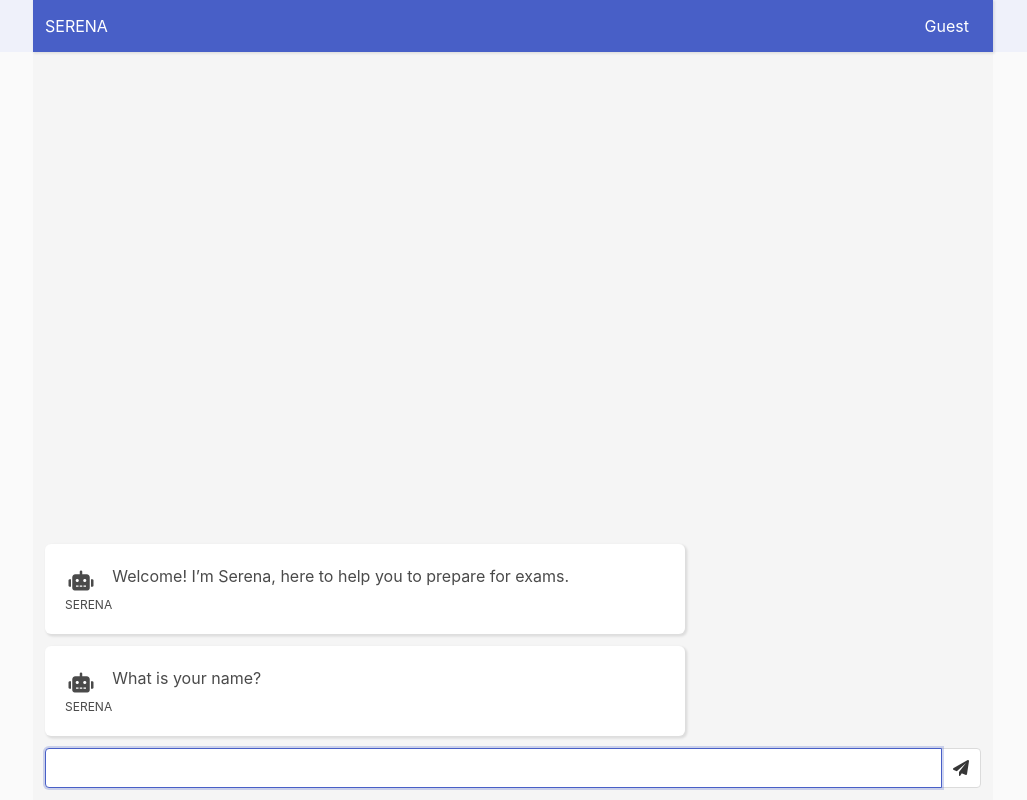
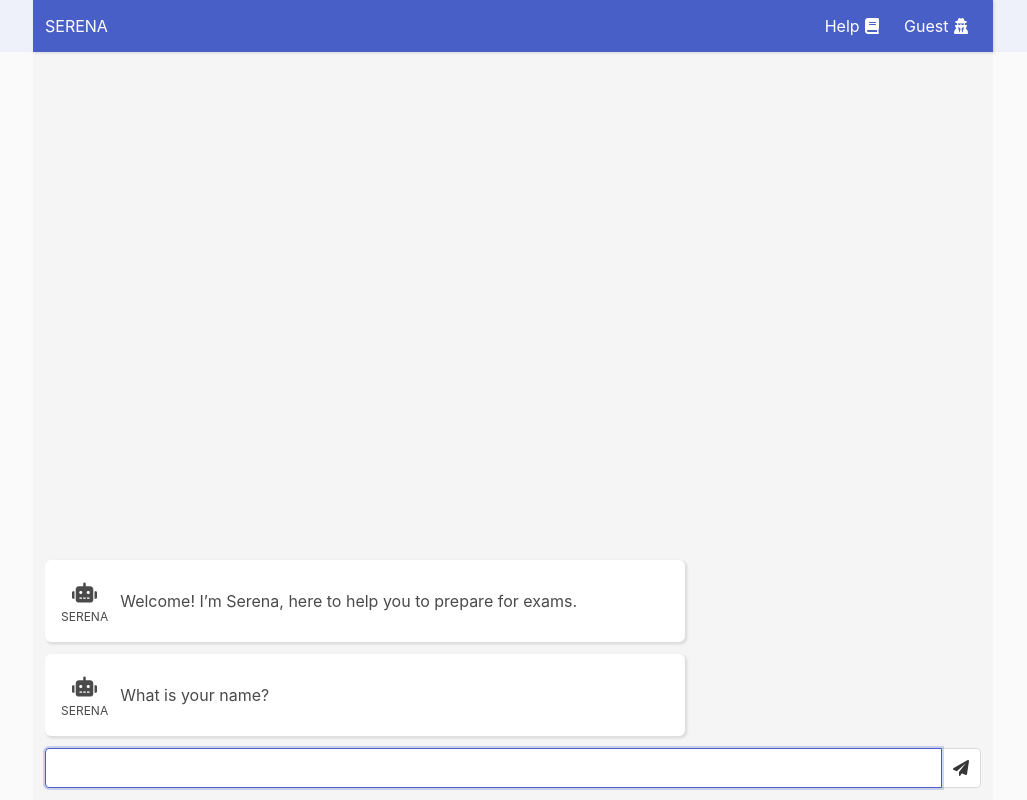
Before and after one commit to ysenarath/SERENA, a Flask app: page / in a window 1280 px wide. Shown: the whole page, without its empty margins (127-1154 px from the left). Run offline with Flask 2, Linux system fonts and the light colour scheme.

Commit message:
Add help modal

```diff
--- a/static/assets/js/navbar.js
+++ b/static/assets/js/bulma.js
@@ -16,3 +16,23 @@ document.addEventListener('DOMContentLoaded', () => {
         });
     }
 });
+
+document.querySelector('a#open-modal').addEventListener('click', function (event) {
+    event.preventDefault();
+    let modal = document.querySelector('.modal');  // assuming you have only 1
+    let html = document.querySelector('html');
+    modal.classList.add('is-active');
+    html.classList.add('is-clipped');
+
+    modal.querySelector('.modal-background').addEventListener('click', function (e) {
+        e.preventDefault();
+        modal.classList.remove('is-active');
+        html.classList.remove('is-clipped');
+    });
+
+    modal.querySelector('.modal-close').addEventListener('click', function (e) {
+        e.preventDefault();
+        modal.classList.remove('is-active');
+        html.classList.remove('is-clipped');
+    });
+});
--- a/templates/_navbar.html
+++ b/templates/_navbar.html
@@ -14,13 +14,17 @@
         <div id="navMenu" class="navbar-menu">
             <div class="navbar-end mr-3">
                 <div class="navbar-item">
+                    <a id="open-modal" class="has-text-white" href="javascript:void(0);">
+                        Help <span class="icon"><i class="fas fa-book"></i></span>
+                    </a>
+                </div>
+                <div class="navbar-item">
                     <a class="has-text-white" href="{{ url_for('logout') }}"
                        up-submit up-target=".chat-history, .navbar-username #userInput">
                         {% if state['username'] is defined and state['username'] is not none %}
-                            {{ state['username'] }}
-                            <span class="icon ml-1"><i class="fas fa-sign-out-alt"></i></span>
+                            {{ state['username'] }} <span class="icon"><i class="fas fa-sign-out-alt"></i></span>
                         {% else %}
-                            Guest
+                            Guest <span class="icon"><i class="fas fa-user-secret"></i></span>
                         {% endif %}
                     </a>
                 </div>
--- /dev/null
+++ b/templates/help.html
@@ -0,0 +1,9 @@
+<div class="modal">
+    <div class="modal-background"></div>
+    <div class="modal-content">
+        <h1>Help</h1>
+        <p>How to chat?</p>
+        <p>You just have to enter the prompt at end of the page.</p>
+    </div>
+    <button class="modal-close is-large" aria-label="close"></button>
+</div>
--- a/templates/index.html
+++ b/templates/index.html
@@ -1,24 +1,18 @@
 {% extends 'layouts/default.html' %}
 
-{% block body %}
-    <section class="hero is-fullheight-with-navbar has-background-white-bis">
-        <div class="hero-body p-0">
-            <div class="container is-max-desktop has-background-white-ter">
-                <div id="chatHistory" class="chat-history py-3 p-0 m-0">
-                    {% for message in history %}
-                        <div class="columns m-0 {% if message['author'] == 'user' %}is-justify-content-end{% endif %}">
-                            <div class="column is-two-thirds mx-3 mt-3 p-0">
+{% macro render_default(message, loop) %}
     {% if 'text' in message %}
-                                    <div class="box mb-0 is-flex is-flex-direction-row {% if message['author'] == 'user' %}has-background-link-light{% endif %}">
+        <div class="box p-4 mb-0 is-flex is-flex-direction-row is-align-items-center
+            {% if message['author'] == 'user' %}has-background-link-light{% endif %}">
             {% if message['author'] != 'user' %}
-                                            <div class="is-flex is-flex-direction-column has-text-centered">
+                <div class="is-flex is-flex-direction-column is-align-items-center mr-3">
                     <span class="icon is-medium"><i class="fas fa-lg fa-robot has-text-centered"></i></span>
                     <p class="is-size-7">SERENA</p>
                 </div>
             {% endif %}
             <p class="w-100">{{ message['text'] }}</p>
             {% if message['author'] == 'user' %}
-                                            <div class="is-flex is-flex-direction-column has-text-centered">
+                <div class="is-flex is-flex-direction-column is-align-items-center ml-3">
                     <span class="icon is-medium"><i class="fas fa-lg fa-user"></i></span>
                     <p class="is-size-7">{{ state['username'] | default('GUEST') | upper }}</p>
                 </div>
@@ -65,14 +59,71 @@
             {% endfor %}
         </div>
     {% endif %}
+{% endmacro %}
+
+{% macro render_report(message, loop) %}
+    {% set report = message['report'] %}
+    <div class="box p-4 mb-0 is-flex is-flex-direction-row {% if message['author'] == 'user' %}has-background-link-light{% endif %}">
+        {% if message['author'] != 'user' %}
+            <div class="is-flex is-flex-direction-column has-text-centered">
+                <span class="icon is-medium"><i class="fas fa-lg fa-robot has-text-centered"></i></span>
+                <p class="is-size-7">SERENA</p>
+            </div>
+            <div class="pl-3">
+                <h1 class="title">{{ message['report']['title'] }}</h1>
+                <h2 class="subtitle">{{ message['report']['subtitle'] }}</h2>
+            </div>
+        {% endif %}
+    </div>
+{% endmacro %}
+
+{% macro render_extended_report(message, loop) %}
+    {% set report = message['report'] %}
+    <div class="box p-4 mb-0 is-flex is-flex-direction-row {% if message['author'] == 'user' %}has-background-link-light{% endif %}">
+        {% if message['author'] != 'user' %}
+            <div class="is-flex is-flex-direction-column has-text-centered">
+                <span class="icon is-medium"><i class="fas fa-lg fa-robot has-text-centered"></i></span>
+                <p class="is-size-7">SERENA</p>
+            </div>
+            <div class="pl-3">
+                <h1 class="title">{{ message['report']['title'] }}</h1>
+                <h2 class="subtitle">{{ message['report']['subtitle'] }}</h2>
+                <div>
+                    {% for question in message['report']['questions'] %}
+                        <p>{{ question['question'] }}</p>
+                        <div class="pb-3">
+                            <p class="pb-1">Your Answer: {{ question['correct_answer'] }}</p>
+                            <p class="pb-1">Correct Answer: {{ question['selected_answer'] }}</p>
+                        </div>
+                    {% endfor %}
+                </div>
+            </div>
+        {% endif %}
+    </div>
+{% endmacro %}
+
+{% block body %}
+    <section class="hero is-fullheight-with-navbar has-background-white-bis">
+        <div class="hero-body p-0">
+            <div class="container is-max-desktop has-background-white-ter">
+                <div id="chatHistory" class="chat-history py-3 p-0 m-0">
+                    {% for message in history %}
+                        <div class="columns m-0 {% if message['author'] == 'user' %}is-justify-content-end{% endif %}">
+                            <div class="column is-two-thirds mx-3 mt-3 p-0">
+                                {% if message['type'] in ['default', 'answer'] %}
+                                    {{ render_default(message, loop) }}
+                                {% elif message['type'] == 'report' %}
+                                    {{ render_report(message, loop) }}
+                                {% elif message['type'] == 'extended_report' %}
+                                    {{ render_extended_report(message, loop) }}
+                                {% endif %}
                             </div>
                         </div>
                     {% endfor %}
                 </div>
                 <form class="chat-input pb-3" action="{{ url_for('index') }}" method="post"
                       style="padding-left: 12px; padding-right: 12px;"
-                      up-submit
-                      up-target=".chat-history, .navbar-username #userInput">
+                      up-submit up-target=".chat-history, .navbar-username #userInput">
                     <div class="field has-addons">
                         <p class="control w-100">
                             <label for="userInput"></label>
@@ -88,6 +139,7 @@
             </div>
         </div>
     </section>
+    {% include "help.html" ignore missing %}
 {% endblock %}
 
 {% block scripts %}
--- a/templates/layouts/default.html
+++ b/templates/layouts/default.html
@@ -19,10 +19,9 @@
 <body>
 {% include "_navbar.html" ignore missing %}
 {% block body %}{% endblock %}
-{% include "_footer.html" ignore missing %}
 {% block scripts %}
     <script src="{{ url_for('static', filename='assets/js/base.js') }}"></script>
-    <script src="{{ url_for('static', filename='assets/js/navbar.js') }}"></script>
+    <script src="{{ url_for('static', filename='assets/js/bulma.js') }}"></script>
     <script src="{{ url_for('static', filename='packages/simplebar/simplebar.min.js') }}"></script>
 {% endblock %}
 </body>
```
Lines whose indentation alone changed are shown as unchanged.
